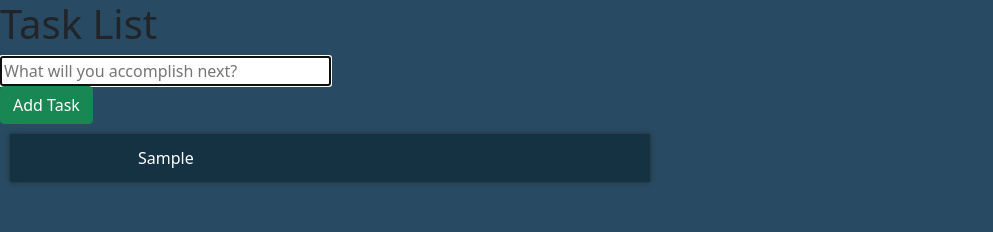
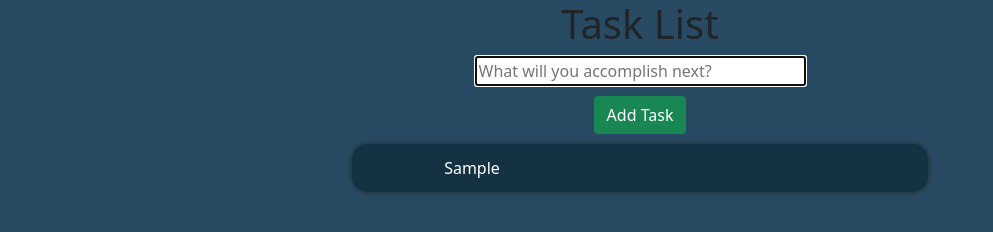
Before and after one commit to CodingColton/todo-app, a plain HTML site: page index.html in a window 1280 px wide. Both pictures are taken after typing "Sample" into the empty fields and a click on the button "Add Task". Shown: the whole page, without its empty margins (0-993 px from the left). Drawn offline with nearby package versions, Linux system fonts and the light colour scheme.

Commit message:
Center page and add dynamic tasks height/formatting.

```diff
--- a/index.html
+++ b/index.html
@@ -8,7 +8,7 @@
   <link href="https://cdn.jsdelivr.net/npm/bootstrap@5.1.3/dist/css/bootstrap.min.css" rel="stylesheet" crossorigin="anonymous">
   <link rel="stylesheet" type="text/css" href="style.css" />
 </head>
-
+<div id="wrapper">
     <div id="loader"></div>
 
     <h1>Task List</h1>
@@ -18,7 +18,7 @@
             <br><button class="btn btn-success" id="btn_add">Add Task</button>
 
 
-
+</div>
   <!--don't add html code below; This script removes fade-in after completion-->
   <script type="text/javascript">
   window.onload = function(){
--- a/main.js
+++ b/main.js
@@ -7,7 +7,7 @@ add_button.onclick = function() {
     const para = document.createElement("p");
     para.setAttribute('id', 'task_item');
     para.innerText = task_input.value;
-    document.body.appendChild(para);
+    document.getElementById('wrapper').appendChild(para);
     task_input.value = "";
     task_input.focus();
 };
--- a/style.css
+++ b/style.css
@@ -37,19 +37,35 @@ body {
   background-color: #284B63;
 }
 
+#wrapper {
+  margin: auto;
+  text-align: center;
+}
+
+#btn_add {
+  margin: 10px auto 0 auto;
+}
+
+#user_input {
+  margin: auto;
+}
+
 #task_item {
-  margin: 10px;
+  margin: 10px auto 0 auto;
+  padding-left: 3%;
   font-size: 16px;
   color: white;
   background-color: #153243;
-  width: 50%;
-  height: 3em;
+  width: 45%;
+  height: 3em + 50%;
   line-height: 3em;
-  text-indent: 20%;
+  text-align: left !important;
+  text-indent: 10%;
+
 
   box-shadow: 0px 0px 5px #232b2b;
-  -moz-border-radius: 15px; //for mozilla support
-  -webkit-border-radius: 15px; //for chrome support
+  -moz-border-radius: 15px;
+  -webkit-border-radius: 15px;
   border-radius: 15px;
 }
 
```
